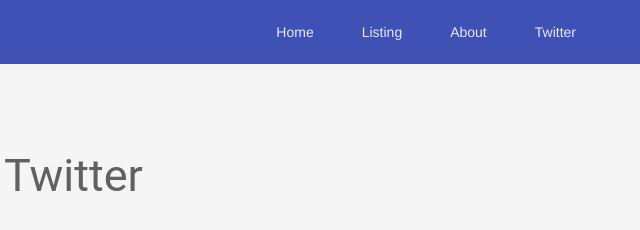
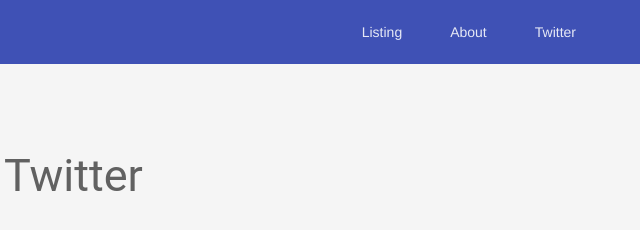
Before and after one commit to blucheez/ubitracker, a website: page ubi/twitter.html in a window 1280 px wide. Shown: the full height of the page, 640-1280 px from the left. Drawn offline with nearby package versions, Linux system fonts and the light colour scheme; no server answers.

Commit message:
Update twitter.html

```diff
--- a/ubi/twitter.html
+++ b/ubi/twitter.html
@@ -16,7 +16,6 @@
                 <span class="mdl-layout__title">UBI Tracker</span>
                 <div class="mdl-layout-spacer"></div>
                 <nav class="mdl-navigation">
-                    <a class="mdl-navigation__link" href="index.html">Home</a>
                     <a class="mdl-navigation__link"  href="listing.html">Listing</a>
                     <a class="mdl-navigation__link"  href="about.html">About</a>
                     <a class="mdl-navigation__link"  href="twitter.html">Twitter</a>
@@ -26,7 +25,6 @@
         <div class="mdl-layout__drawer">
             <span class="mdl-layout__title">UBI Tracker</span>
             <nav class="mdl-navigation">
-                <a class="mdl-navigation__link" href="index.html">Home</a>
                 <a class="mdl-navigation__link"  href="listing.html">Listing</a>
                 <a class="mdl-navigation__link"  href="about.html">About</a>
                 <a class="mdl-navigation__link"  href="twitter.html">Twitter</a>
```
